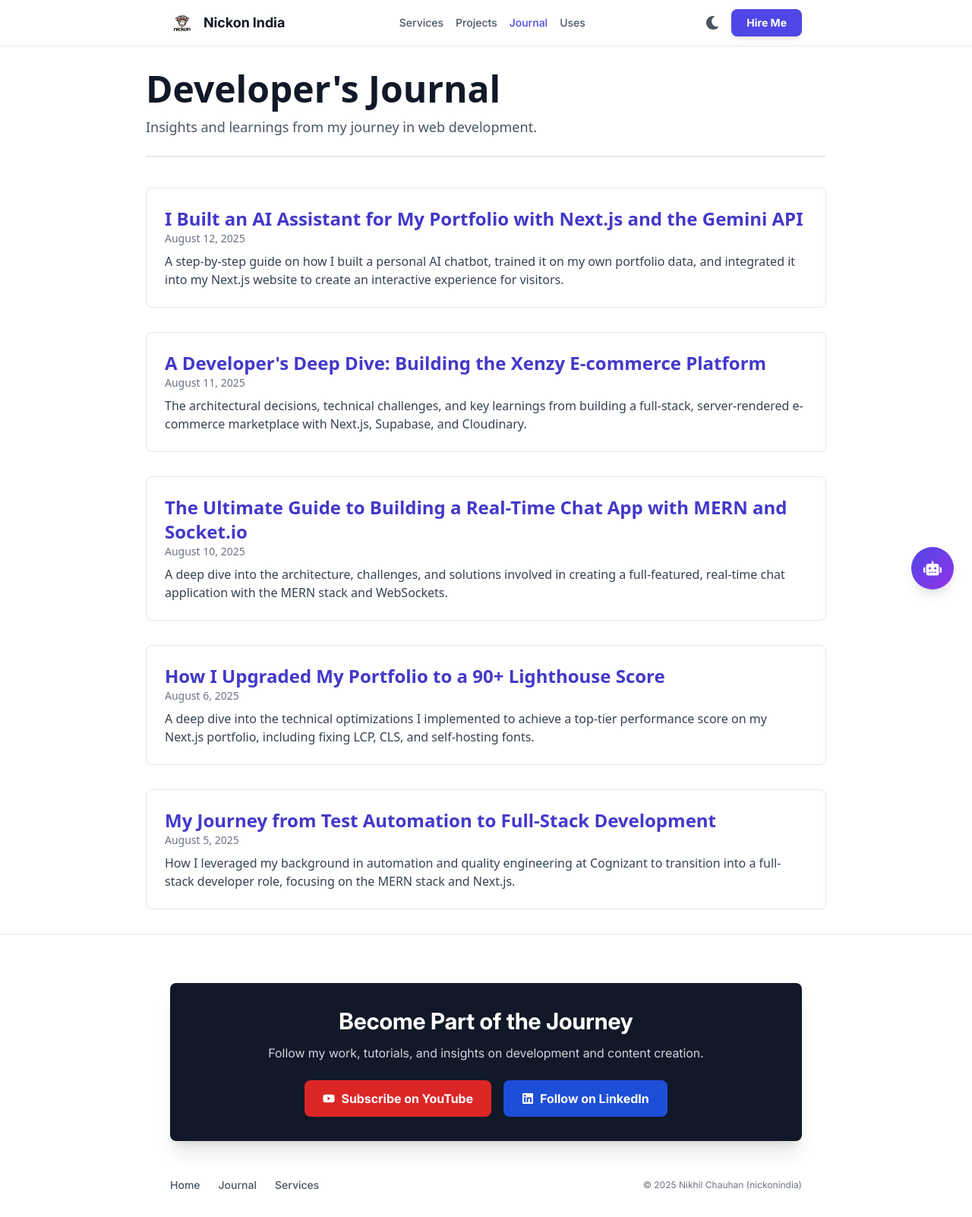
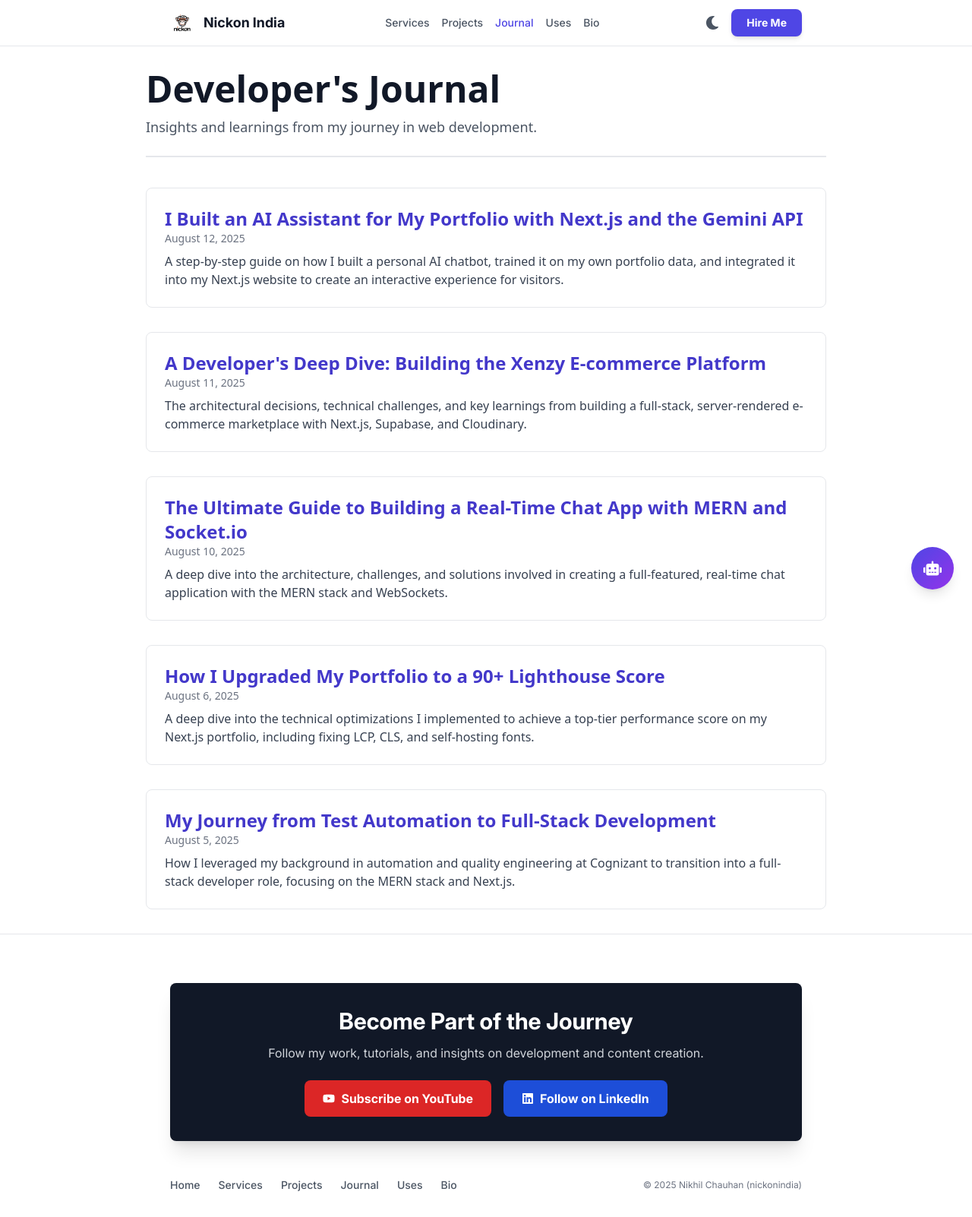
Before and after one commit to nikhilchauhanx/nickonindia, a Next.js app: page /blog in a window 1280 px wide. Shown: the whole page at 76% size. Built offline with nearby package versions, Linux system fonts and the light colour scheme.

Commit message:
Feat: Add dedicated projects page and update site structure

```diff
--- a/src/components/Footer.tsx
+++ b/src/components/Footer.tsx
@@ -37,18 +37,27 @@ const Footer = () => {
 
         {/* Standard Footer Links */}
         <div className="flex flex-col sm:flex-row justify-between items-center gap-6">
-          <div className="flex items-center gap-6 font-medium text-sm">
+          <div className="flex items-center flex-wrap justify-center gap-6 font-medium text-sm">
             <Link href="/" className="text-gray-600 hover:text-indigo-600 transition-colors dark:text-gray-300 dark:hover:text-indigo-400">
               Home
+            </Link>
+            <Link href="/services" className="text-gray-600 hover:text-indigo-600 transition-colors dark:text-gray-300 dark:hover:text-indigo-400">
+              Services
+            </Link>
+            <Link href="/projects" className="text-gray-600 hover:text-indigo-600 transition-colors dark:text-gray-300 dark:hover:text-indigo-400">
+              Projects
             </Link>
             <Link href="/blog" className="text-gray-600 hover:text-indigo-600 transition-colors dark:text-gray-300 dark:hover:text-indigo-400">
               Journal
             </Link>
-            <Link href="/services" className="text-gray-600 hover:text-indigo-600 transition-colors dark:text-gray-300 dark:hover:text-indigo-400">
-              Services
+            <Link href="/uses" className="text-gray-600 hover:text-indigo-600 transition-colors dark:text-gray-300 dark:hover:text-indigo-400">
+              Uses
+            </Link>
+            <Link href="/bio" className="text-gray-600 hover:text-indigo-600 transition-colors dark:text-gray-300 dark:hover:text-indigo-400">
+              Bio
             </Link>
           </div>
-          <div className="text-center text-gray-500 text-xs dark:text-gray-400">
+          <div className="text-center text-gray-500 text-xs dark:text-gray-400 mt-6 sm:mt-0">
             <p>© {new Date().getFullYear()} Nikhil Chauhan (nickonindia)</p>
           </div>
         </div>
--- a/src/components/Header.tsx
+++ b/src/components/Header.tsx
@@ -49,6 +49,9 @@ const Header = () => {
             <Link href="/uses" className={`transition-colors ${pathname.startsWith('/uses') ? 'text-indigo-600 dark:text-indigo-400' : 'text-gray-600 hover:text-indigo-600 dark:text-gray-300 dark:hover:text-indigo-400'}`}>
               Uses
             </Link>
+            <Link href="/bio" className={`transition-colors ${pathname.startsWith('/bio') ? 'text-indigo-600 dark:text-indigo-400' : 'text-gray-600 hover:text-indigo-600 dark:text-gray-300 dark:hover:text-indigo-400'}`}>
+              Bio
+            </Link>
           </div>
 
           <div className="flex items-center gap-2">
@@ -80,6 +83,7 @@ const Header = () => {
           <Link href="/projects" className="text-gray-800 dark:text-gray-200 hover:text-indigo-600 dark:hover:text-indigo-400">Projects</Link>
           <Link href="/blog" className="text-gray-800 dark:text-gray-200 hover:text-indigo-600 dark:hover:text-indigo-400">Journal</Link>
           <Link href="/uses" className="text-gray-800 dark:text-gray-200 hover:text-indigo-600 dark:hover:text-indigo-400">Uses</Link>
+          <Link href="/bio" className="text-gray-800 dark:text-gray-200 hover:text-indigo-600 dark:hover:text-indigo-400">Bio</Link>
           <Link href="/hire-me" className="mt-8 inline-block bg-indigo-600 text-white font-bold py-3 px-8 rounded-lg hover:bg-indigo-700 transition-colors">
             Hire Me
           </Link>
```
